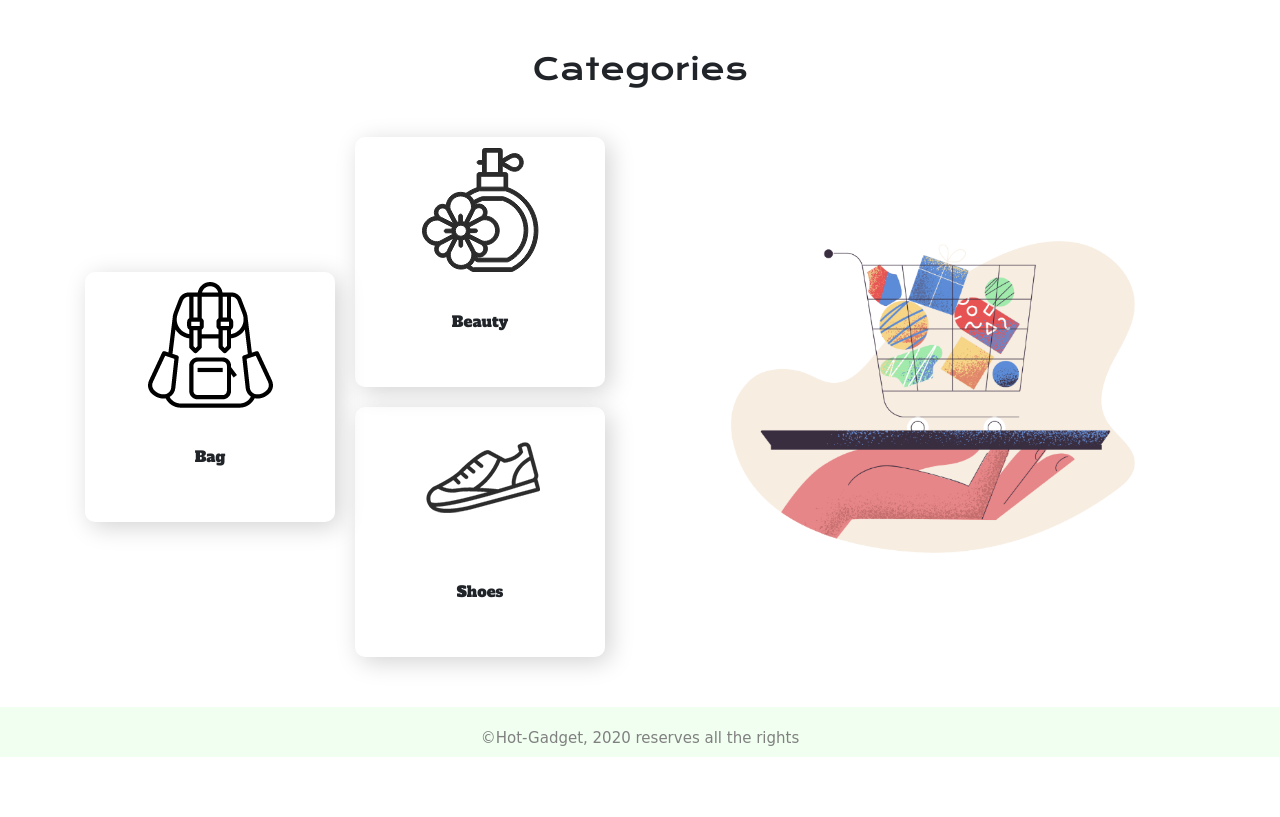
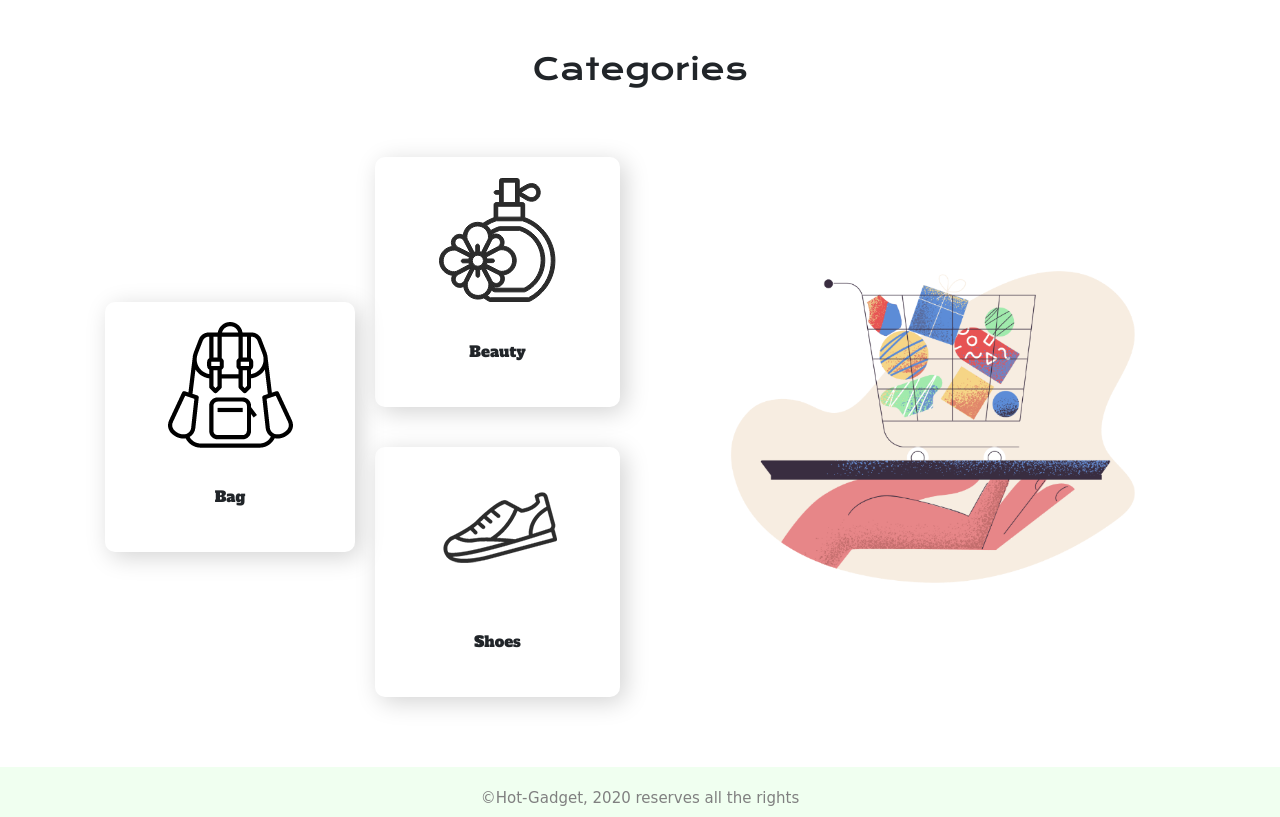
Before and after one commit to Tusharbd5/hot-gadget, a plain HTML site: page index.html in a window 1280 px wide. Shown: the part 2280-3097 px from the top of the page. Before the commit the page ends 3037 px from the top, so only its background shows below. Drawn offline with nearby package versions, Linux system fonts and the light colour scheme.

Commit message:
edited some styles

```diff
--- a/index.html
+++ b/index.html
@@ -216,20 +216,20 @@
             <div class="row align-items-center justify-content-center">
                 <div class="col-md-3">
                     <div class="box-shade">
-                        <img style="margin-top: 10px;" class="image-set" src="images/Categories/bag.png" alt="">
+                        <img class="image-set" src="images/Categories/bag.png" alt="">
                         <h3>Bag</h3>
                     </div>
                 </div>
                 <div class="col-md-3">
-                    <div style="margin-bottom: 20px;" class="row">
+                    <div class="row">
                         <div class="box-shade">
-                            <img style="margin-top: 10px;" src="images/Categories/perfume.png" alt="">
+                            <img src="images/Categories/perfume.png" alt="">
                             <h3>Beauty</h3>
                         </div>
                     </div>
                     <div class="row">
                         <div class="box-shade">
-                            <img style="margin-top: 10px;" src="images/Categories/shoe.png" alt="">
+                            <img src="images/Categories/shoe.png" alt="">
                             <h3>Shoes</h3>
                         </div>
                     </div>
--- a/style.css
+++ b/style.css
@@ -75,6 +75,10 @@ h1{
     box-shadow: 5px 5px 25px lightgray;
     border-radius: 10px;
     text-align: center;
+    margin: 20px;
+}
+.box-shade img{
+    margin-top: 20px;
 }
 .box-shade h3{
     font-family: Alfas;
```
